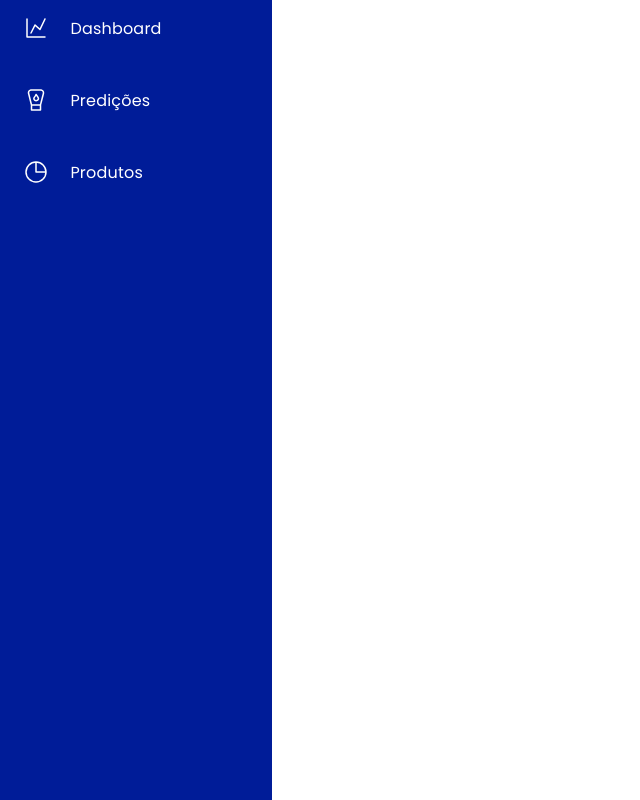
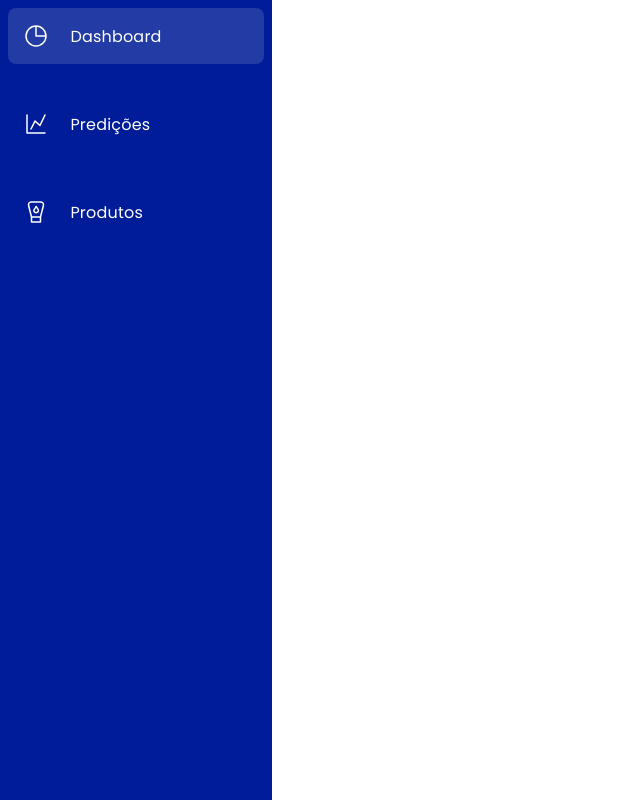
Before and after one commit to orionalves/w3erp, a React (Vite) app: page /home in a window 1280 px wide. Shown: the whole page, without its empty margins (0-640 px from the left). Built offline with nearby package versions, Linux system fonts and the light colour scheme.

Commit message:
Update navegate

```diff
--- a/src/components/navbar/index.tsx
+++ b/src/components/navbar/index.tsx
@@ -1,11 +1,11 @@
-import { NavbarStyled, Menu } from './styles'
+import { NavbarStyled, Menu, ContentMenu } from './styles'
 import icons from '@icons/index'
 import { useLocation } from 'react-router-dom'
 
 const menu = [
-  { icon: icons.chartLine, page: 'home', name: 'Dashboard' },
-  { icon: icons.facialCleanser, page: 'predictions', name: 'Predições' },
-  { icon: icons.pieTwo, page: 'products', name: 'Produtos' }
+  { icon: icons.pieTwo, page: 'home', name: 'Dashboard' },
+  { icon: icons.chartLine, page: 'predictions', name: 'Predições' },
+  { icon: icons.facialCleanser, page: 'products', name: 'Produtos' }
 ]
 
 const Navbar = () => {
@@ -13,14 +13,16 @@ const Navbar = () => {
   return (
     <NavbarStyled>
       {menu.map((value, index) => (
+        <ContentMenu>
           <Menu
             to={'/' + value.page}
             key={index}
-          className={location === '/' + value.page ? value.page : ''}
+            className={location === '/' + value.page ? 'current' : ''}
           >
             <img src={value.icon} alt={'Icone ' + value.name} />
             <p>{value.name}</p>
           </Menu>
+        </ContentMenu>
       ))}
     </NavbarStyled>
   )
--- a/src/components/navbar/styles.ts
+++ b/src/components/navbar/styles.ts
@@ -8,16 +8,22 @@ export const NavbarStyled = styled.nav`
   gap: 1rem;
   background-color: ${color.primary};
 `
-
+export const ContentMenu = styled.div`
+  padding: 0.5rem;
+`
 export const Menu = styled(Link)`
   text-decoration: none;
+  height: 3.5rem;
   display: flex;
   align-items: center;
-  height: 3.5rem;
-  padding-left: 1.5rem;
+  padding-left: 1rem;
   gap: 1.4rem;
   font-family: ${fonts.poppins};
   font-size: 1rem;
   letter-spacing: 0.2px;
   color: ${color.white};
+  &.current {
+    background-color: rgba(118, 130, 193, 0.3);
+    border-radius: 8px;
+  }
 `
--- a/src/routes/error-page.tsx
+++ b/src/routes/error-page.tsx
@@ -8,6 +8,8 @@ export default function ErrorPage(): React.JSX.Element {
       <h1>Oops!</h1>
       <p>Desculpe, Essa página não existe.</p>
       <p>
+        Clique no botão para voltar!
+        <button onClick={() => history.back()}>◀️</button>
         <i>
           {(error as { statusText?: string }).statusText ||
             (error as Error)?.message}
--- a/src/routes/index.tsx
+++ b/src/routes/index.tsx
@@ -1,11 +1,22 @@
 import { createBrowserRouter } from 'react-router-dom'
 import Root from './root'
 import ErrorPage from './error-page'
+import Home from '@pages/home'
 
 const router = createBrowserRouter([
   {
+    path: '/',
+    element: <Root />,
+    errorElement: <ErrorPage />
+  },
+  // {
+  //   path: '/login',
+  //   element: <Login />,
+  //   errorElement: <ErrorPage />
+  // },
+  {
     path: '/home',
-    element: <Root />,
+    element: <Home />,
     errorElement: <ErrorPage />
   }
   // {
--- a/src/routes/root.tsx
+++ b/src/routes/root.tsx
@@ -1,5 +1,10 @@
-import Home from '@pages/home'
+import { useEffect } from 'react'
+import { useNavigate } from 'react-router-dom'
 
 export default function Root() {
-  return <Home />
+  const navigate = useNavigate()
+  useEffect(() => {
+    navigate('/home')
+  }, [navigate])
+  return null
 }
```
Lines whose indentation alone changed are shown as unchanged.
